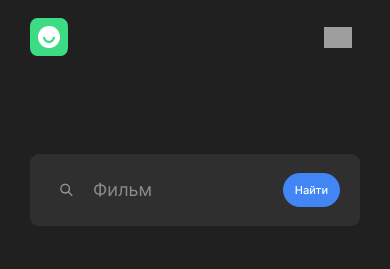
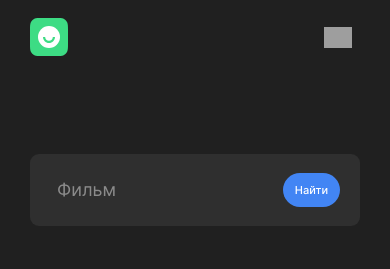
Before and after one commit to krylovis/movies-explorer-frontend, a React (Create React App) app: page /movies in a window 390 px wide. Shown: the top 269 px of the page. Built offline with nearby package versions, Linux system fonts and the light colour scheme; grey boxes are pictures that could not be loaded.

Commit message:
fix search-form

```diff
--- a/src/components/SearchForm/SearchForm.css
+++ b/src/components/SearchForm/SearchForm.css
@@ -140,4 +140,12 @@
   .section-container_type_search-form {
     padding: 0 10px;
   }
+
+  .search-form {
+    padding: 19px 20px 19px 20px;
+  }
+
+  .search-form__input::placeholder {
+    font-size: 14px;
+  }
 }
--- a/src/components/SearchForm/SearchForm.jsx
+++ b/src/components/SearchForm/SearchForm.jsx
@@ -59,7 +59,7 @@ export default function SearchForm() {
           className="search-form__form"
         >
           <label className="search-form__label" htmlFor="inputTypeQuery">
-            <img className="search-form__input-icon" src={iconSearch} alt="Иконка поиска" />
+            {!isMobile && <img className="search-form__input-icon" src={iconSearch} alt="Иконка поиска" />}
             <input
               className="input search-form__input"
               id="inputTypeQuery"
```
